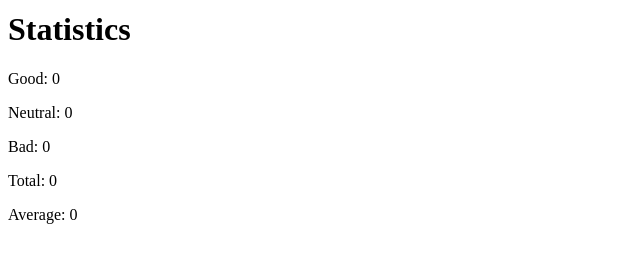
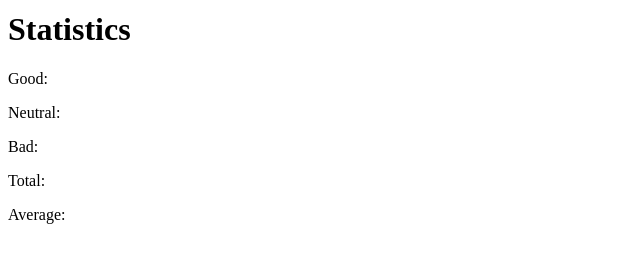
Before and after one commit to dustin4d/FullStackOpen, a React (Vite) app in the folder part1/unicafe/: page / in a window 1280 px wide. Shown: the part 121-384 px from the top of the page, without its empty margins (0-640 px from the left). Built offline with nearby package versions, Linux system fonts and the light colour scheme.

Commit message:
Partital move to objects

```diff
--- a/part1/unicafe/src/App.jsx
+++ b/part1/unicafe/src/App.jsx
@@ -1,47 +1,52 @@
 import { useState } from 'react'
 
 const App = () => {
+  // WE'RE MOVING IT TO AN OBJECT
+  const [feedback, setFeedback] = useState({
+  good: 0,
+  neutral: 0,
+  bad: 0,
+  total: 0,
+  avg: 0
+});
 
-  const [good, setGood] = useState(0)
-  const [neutral, setNeutral] = useState(0)
-  const [bad, setBad] = useState(0)
-  const [total, setTotal] = useState(0)
-  const [avg, setAvg] = useState(0)
+console.log(feedback)
 
-  // TODO: update average on each handler
-  const handleGood = () => {
-    const updatedGood = good + 1
-    setGood(updatedGood)
+  const handlers = {
+    good: () => {
+      console.log(feedback)
       setTotal(total + 1)
-  }
+    },
 
-  const handleNeutral = () => {
+    neutral: () => {
       const updatedNeutral = neutral + 1
       setNeutral(updatedNeutral)
       setTotal(total + 1)
-  }
+    },
 
-  const handleBad = () => {
+    bad: () => {
       const updatedBad = bad + 1
       setBad(updatedBad)
       setTotal(total + 1)
     }
+  }
 
   return (
     <div>
-      <Feedback handleGood={handleGood} handleNeutral={handleNeutral} handleBad={handleBad}/>
-      <Stats metrics={[good, neutral, bad, total, avg]}/>
+      <Feedback handlers={handlers}/>
+      <Stats />
     </div>
   )
 }
 
 const Feedback = (props) => {
+  console.log(props)
     return (
         <div>
             <h1>Give feedback</h1>
-            <button text='good' onClick={props.handleGood}>good</button>
-            <button text='neutral' onClick={props.handleNeutral}>neutral</button>
-            <button text='bad' onClick={props.handleBad}>bad</button>
+            <button onClick={props.handlers.good}>good</button>
+            <button>neutral</button>
+            <button>bad</button>
             <hr></hr>
         </div>
     )
@@ -51,12 +56,12 @@ const Stats = (props) => {
   return (
     <div>
       <h1>Statistics</h1>
-      <p>Good: {props.metrics[0]}</p>
-      <p>Neutral: {props.metrics[1]}</p>
-      <p>Bad: {props.metrics[2]}</p>
+      <p>Good: </p>
+      <p>Neutral: </p>
+      <p>Bad: </p>
 
-      <p>Total: {props.metrics[3]}</p>
-      <p>Average: {props.metrics[4]}</p>
+      <p>Total: </p>
+      <p>Average: </p>
     </div>
   )
 }
```
Lines whose indentation alone changed are shown as unchanged.
